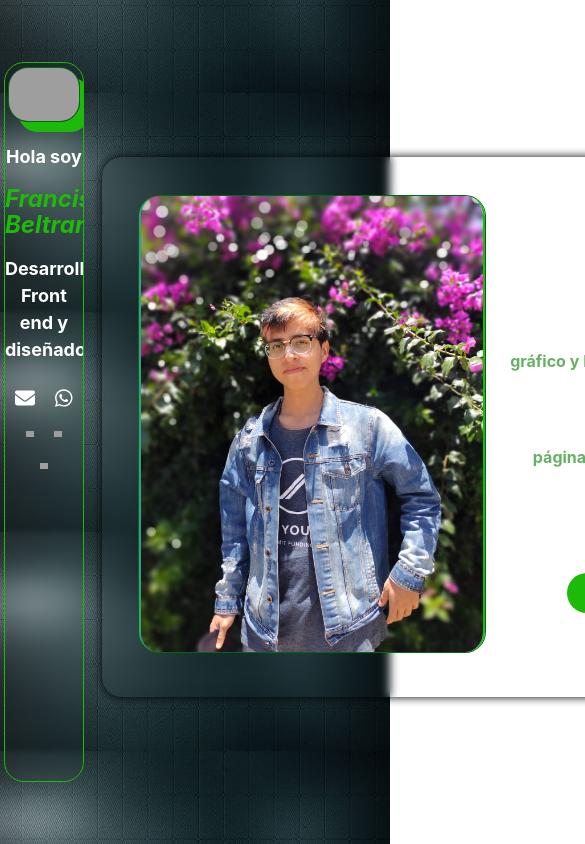
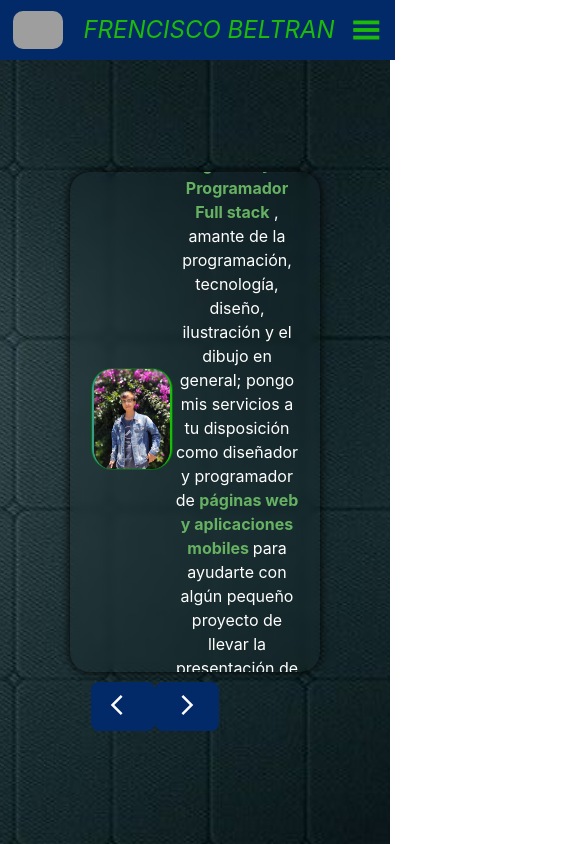
Before and after one commit to Francisco-Tirador/portafolio2023, a React (Vite) app: page / in a window 390 px wide. Shown: the top 844 px of the page, 585 px wide, since content can reach past the window. Built offline with nearby package versions, Linux system fonts and the light colour scheme; grey boxes are pictures that could not be loaded.

Commit message:
style: add style responsive

```diff
--- a/src/App.css
+++ b/src/App.css
@@ -1,26 +1,42 @@
+
+html, body {
+  min-height: 100%;
+}
 #root {
-  display: flex;
+  /* display: flex;
   place-items: center;
   justify-content: center;
-  align-items: center;
-  margin: 0 ;
-  width: 500%;
+  align-items: center; */
+  /* margin: 0 ; */
   text-align: center;
-  /* background-color: #10b6ed;
-  --1paleta-First-color:#022a69;
-  --1paleta-Second-color:#10b6ed;
-  --1paleta-Tercer-color:#85c7bb;
-  --Text-inportant-color:#2a8cf5; */
-
   background-color: #209f0d;
   --1paleta-First-color:#026913;
   --1paleta-Second-color:#1eba0a;
   --1paleta-Tercer-color:#399a88;
   --Text-inportant-color:#66b162;
+}
 
-  /* display: inline; */
-  /* justify-content: center; */
+.App{
+  margin: 0;
+  background-image: url(./assets/img/back12.jpg);
+  min-height: 100vh;
+ background-attachment: fixed;
+ background-size: cover;
+ background-position: center;
+ display: flex;
+ justify-content: center;
+ align-items: center;
 }
+
+
+::-moz-selection {
+  color: #ffffff;
+  background: #fe2990;
+  }
+  ::selection {
+  color: #ffffff;
+  background: #fe2990;
+  }
 
 .text-inportant{
   color: var(--Text-inportant-color);
@@ -29,11 +45,9 @@
 .FirstText{
   color: var(--1paleta-Second-color);
   font-size: 150%;
-  /* border-bottom: #022a69 solid 3px ; */
   font-style: oblique;
   font-variant-caps: all-petite-caps;
-  /* font-variant-numeric: diagonal-fractions; */
-  /* font-stretch: ultra-expanded; */
+
 }
 
 .TextHeader{
@@ -46,7 +60,6 @@
     border-radius: 20px;
     transition: 0.3s;
     background-color: var(--1paleta-Second-color);
-    /* margin-top: 50px; */
   }
   .btn:hover{
     background-color: var(--1paleta-First-color);
@@ -67,21 +80,6 @@
 
   }
 /* //////////////////////////////Header */
-.App{
-  width: 100%;
-  margin: 0;
-  background-image: url(./assets/img/back12.jpg);
-  height: 100%;
-  min-height: 100vh;
- background-attachment: fixed;
- background-size: 100%;
- background-position: center;
- display: flex;
- justify-content: center;
- align-items: center;
-/* position: relative; */
-
-}
 
 
 .Header{
@@ -106,6 +104,42 @@ overflow: hidden;
   box-shadow: 10px 10px 0px var(--1paleta-Second-color);
   border: 1px solid var(--1paleta-First-color);
 }
+
+/* ////////////////////////////////// */
+/* INICIA HEADER MOBILE */
+/* ////////////////////////////////// */
+
+.HeaderMobile{
+  position: absolute;
+  top: 0;
+  background-color: #022a69;
+  width: 100%;
+  height: 50px;
+  padding: 5px;
+  display: none;
+  justify-content: space-around;
+  align-items: center;
+
+}
+.HeaderMobile img{
+  max-width: 50px;
+  margin:0 5px;
+  border-radius: 10px;
+}
+.HeaderMobile .FirstText{
+  margin: 0;
+}
+.ico_Toggle_Mobile{
+  color: #1eba0a;
+  transition: 0.5s;
+  font-size: xx-large;
+  font-weight: 800;
+
+}
+/* ////////////////////////////////// */
+/* TERMINA HEADER MOBILE */
+/* ////////////////////////////////// */
+
 
 .Icon{
   width: 10%;
@@ -138,27 +172,10 @@ overflow: hidden;
   animation-duration: 3000ms;
   transition: 0.5s;
 }
-.RotaX{
-  width: 100%;
-  position: absolute;
-  right: 0;
-  bottom: -5%;
-  width: 800px;
-  transform: rotateY(-90deg) translateZ(400px);
-  animation: forwards 2s alternate RotacionX;
-}
-.RotaY{
-  width: 100%;
-  position: absolute;
-  right: 0;
-  bottom: -5%;
-  width: 800px;
-  transform: rotateY(-90deg) translateZ(400px);
-  animation: forwards 2s alternate RotacionY;
-}
+
 .Contenbtns{
   z-index: 500;
-  /* background-color: #10b6ed75; */
+  background-color: #10b6ed75;
   width: 10%;
   position: absolute;
   right: -150px;
@@ -195,6 +212,24 @@ display: none;
 }
 .noneScrol{
   overflow:hidden ;
+}
+.RotaX{
+  width: 100%;
+  position: absolute;
+  right: 0;
+  bottom: -5%;
+  width: 800px;
+  transform: rotateY(-90deg) translateZ(400px);
+  animation: forwards 2s alternate RotacionX;
+}
+.RotaY{
+  width: 100%;
+  position: absolute;
+  right: 0;
+  bottom: -5%;
+  width: 800px;
+  transform: rotateY(-90deg) translateZ(400px);
+  animation: forwards 2s alternate RotacionY;
 }
 .Rota{
   right: 0;
@@ -279,13 +314,11 @@ margin-top: 0%;
 margin-bottom: 0;
 }
 .img-YO{
-
   width: 90%;
   max-width: 380px;
   border-radius: 20px;
   border-right: 2px solid var(--1paleta-Second-color);
   border-left: 2px solid var(--1paleta-Tercer-color);
-  /* animation: 1.5s 0.5s infinite alternate IMGyo; */
   box-shadow:0px 0px 0px 1px  var(--1paleta-First-color);
 }
 
--- a/src/App.jsx
+++ b/src/App.jsx
@@ -7,6 +7,7 @@ import Present from './componentes/Present'
 import Sectiones from './componentes/Sectiones'
 import Habilidades from './sections/Habilidades'
 import Portafolio from './sections/Portafolio'
+import HeaderMobile from './componentes/HeaderMobile'
 
 
 
@@ -39,23 +40,11 @@ function App() {
   };
 
 
-  const arrayComponet=[
-    {
-    componente:<Present />,
-    id:1
-   },
-    {
-    componente:<Habilidades />,
-    id:2
-   },
-    {
-    componente:<Portafolio />,
-    id:3
-   },
-    {
-    componente:<Portafolio />,
-    id:4
-   }
+  const arrayComponet = [
+    { componente: <Present />, id: 1 },
+    { componente: <Habilidades />, id: 2 },
+    { componente: <Portafolio />, id: 3 },
+    { componente: <Portafolio />, id: 4 }
   ]
 
 
@@ -67,6 +56,7 @@ function App() {
 
       {/* <h1 className='asddd'>{SliderPrincipal} Yo soy el actual</h1 > */}
       <Header />
+      <HeaderMobile/>
       <Config />
       <Sectiones />
       <div>
@@ -86,10 +76,9 @@ function App() {
           </div>
 
           {
-            arrayComponet.map(componente=>(
+            arrayComponet.map(componente => (
               <div key={componente.id}
-              className={`Resto ${
-                SliderPrincipal == componente.id && Lado == 0 ? " RotaX" :
+                className={`Resto ${SliderPrincipal == componente.id && Lado == 0 ? " RotaX" :
                     SliderPrincipal == componente.id && Lado == 1 ? " RotaY" :
                       Antes == componente.id && Lado == 0 ? "Rota" :
                         Antes == componente.id && Lado == 1 ? " Rota RotacionRegreso" :
--- a/src/assets/style/responsive.css
+++ b/src/assets/style/responsive.css
@@ -9,4 +9,214 @@
     .Rota{
         scale: 1.3;
     }
+
 }
+
+@media (max-width:1300px) {
+    .Contenbtns{
+        right: -50px;
+    }
+    .ContenConfig{
+        margin-top: 250px;
+    }
+}
+@media (max-width:1100px) {
+    body{
+        overflow-x: hidden;
+    }
+    .Rotador{
+        width: 250px;
+        transform: translateX(330px) translateZ(400px );
+    }
+    .Contenbtns{
+        right: 35px;
+    }
+    .RotaX{
+        scale: 0.8;
+    }
+    .RotaY{
+        scale: 0.8;
+    }
+    .Rota{
+        scale: 0.8;
+    }
+    .HeaderMobile{
+        display: none;
+    }
+}
+@media (max-width:930px) {
+    .HeaderMobile{
+        display: flex;
+    }
+    .Header{
+        display: none;
+    }
+    .Rotador{
+        width: 250px;
+        /* transform: translateX(110%) translateZ(400px ); */
+    }
+    .Contenbtns{
+        /* margin-top:530px ; */
+        width: 130px;
+        bottom: -10px;
+        right: inherit;
+        /* background-color: aqua; */
+        height: 0px;
+    }
+    .ContenConfig{
+        margin-top: 250px;
+        display: none;
+    }
+}
+
+@media (max-width:770px) {
+    .Rotador{
+        width: 150px;
+        /* background-color: rgb(127, 255, 129); */
+        transform: translateX(100px) translateZ(400px );
+        position: absolute;
+        left: 0;
+        right: 0;
+        bottom: 0;
+        top: 0;
+        margin: auto;
+
+
+    }
+    .Contenbtns{
+        right: 100px;
+    }
+}
+@media (max-width:754px) {
+    .Rotador{
+        width: 150px;
+        /* background-color: aquamarine; */
+        /* transform: translateX(130px) translateZ(400px ); */
+    }
+    .Contenbtns{
+        top:520px;
+        right: 100px;
+    }
+    .RotaX{
+        scale: 1;
+        width: 350px;
+    }
+    .RotaY{
+        width: 350px;
+        scale: 1;
+    }
+    .Rota{
+        width: 350px;
+        /* background-color: aqua; */
+        scale: 1;
+    }
+
+
+@keyframes Rotacion {
+    100%{
+      transform: rotateY(90deg) translateZ(50px);
+      opacity: 30%;
+      display: none;
+    }
+  }
+  @keyframes RotacionXX {
+    100%{
+      transform: rotateY(-90deg) translateZ(50px);
+      opacity: 30%;
+      display: none;
+    }
+  }
+  @keyframes RotacionX {
+
+    100%{
+      transform: rotateY(0deg) translateZ(50px);
+      opacity: 100%;
+    }
+  }
+  @keyframes RotacionY {
+    0%{
+      transform: rotateY(90deg) translateZ(50px);
+    }
+
+    100%{
+       transform: rotateY(0deg) translateZ(50px);
+       opacity: 100%;
+    }
+  }
+}
+@media (max-width:454px) {
+    .Rotador{
+        width: 150px;
+        /* background-color: aquamarine; */
+        transform: translateX(-50px) translateZ(400px );
+    }
+    .Contenbtns{
+        right: 0px;
+        top:500px;
+        bottom: 25px;
+        background-color: aqua;
+    }
+    .RotaX{
+        scale: 1;
+        width: 250px;
+        top: 0;
+        right: 0;
+        left: 0;
+        bottom: 0;
+        margin: auto;
+        transform: rotateY(-90deg) translateZ(80px);
+    }
+    .RotaY{
+        width: 250px;
+        scale: 1;
+        top: 0;
+        right: 0;
+        left: 0;
+        bottom: 0;
+        margin: auto;
+        transform: rotateY(-90deg) translateZ(220px);
+    }
+    .Rota{
+        transform: rotateY(0deg) translateZ(220px);
+        width: 250px;
+        scale: 1;
+        top: 0;
+        right: 0;
+        left: 0;
+        bottom: 0;
+        margin: auto;
+    }
+
+
+@keyframes Rotacion {
+    100%{
+      transform: rotateY(90deg) translateZ(120px);
+      opacity: 30%;
+      display: none;
+    }
+  }
+  @keyframes RotacionXX {
+    100%{
+      transform: rotateY(-90deg) translateZ(120px);
+      opacity: 30%;
+      display: none;
+    }
+  }
+  @keyframes RotacionX {
+
+    100%{
+      transform: rotateY(0deg) translateZ(120px);
+      opacity: 100%;
+    }
+  }
+  @keyframes RotacionY {
+    0%{
+      transform: rotateY(90deg) translateZ(120px);
+    }
+
+    100%{
+       transform: rotateY(0deg) translateZ(120px);
+       opacity: 100%;
+    }
+  }
+}
--- /dev/null
+++ b/src/componentes/HeaderMobile.jsx
@@ -0,0 +1,17 @@
+import React from 'react'
+// import logo from '../assets/img/'
+
+
+const HeaderMobile = () => {
+  return (
+    <div className='HeaderMobile'>
+      <img  src="https://francisco-beltran.netlify.app/assets/%7BF%7D.6abe0781.png" alt="" />
+      <p className='FirstText'>FRENCISCO BELTRAN</p>
+      <span class="material-symbols-outlined ico_Toggle_Mobile">
+        menu
+        </span>
+    </div>
+  )
+}
+
+export default HeaderMobile
--- a/src/index.css
+++ b/src/index.css
@@ -43,12 +43,7 @@ a:hover {
 body {
   margin: 0;
   color: #ffffff;
-  display: flex;
-  place-items: center;
-  justify-content: center;
-  align-items: center;
-  min-height: 100vh;
-  min-width: 100vh;
+
 }
 
 h1 {
```
Lines whose indentation alone changed are shown as unchanged.
